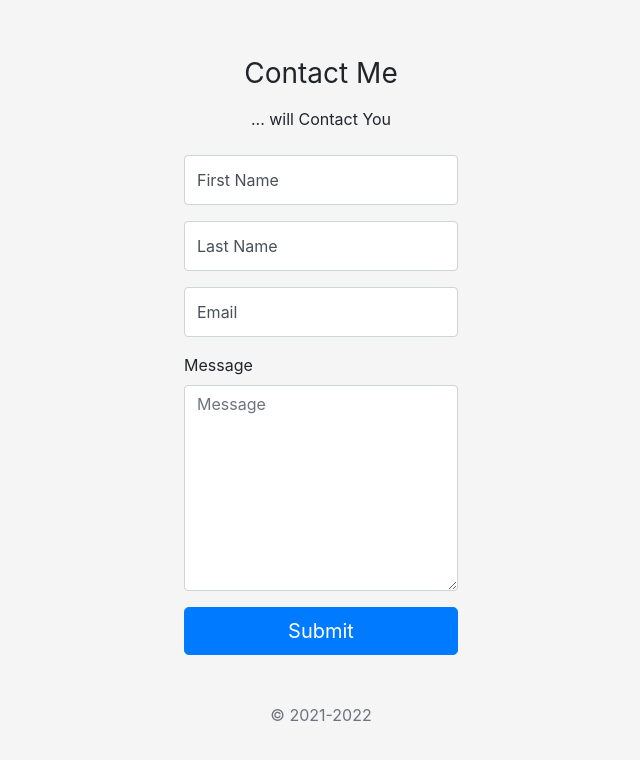
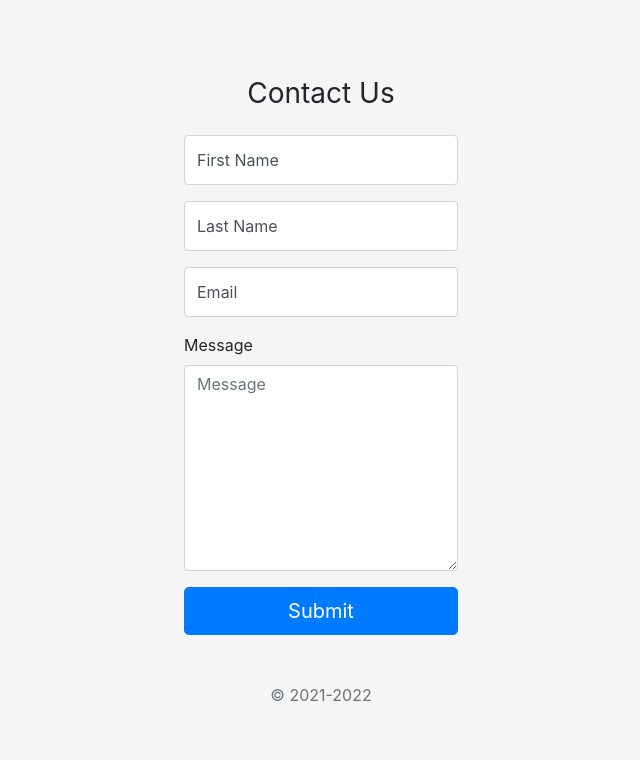
Before and after one commit to chromedia-chrisvelarde/tlb-contact-test, a Symfony app: template templates/contact/index.html.twig in a window 1280 px wide. Shown: the top 760 px of the page, without its empty margins (319-959 px from the left). Run offline with Twig, Linux system fonts and the light colour scheme; the template is opened without the code that fills it, so the values that code supplies are empty; form fields are guessed from the names that the template uses; some libraries are stand-ins or nearby versions.

Commit message:
minor copy changes

```diff
--- a/templates/contact/index.html.twig
+++ b/templates/contact/index.html.twig
@@ -9,8 +9,7 @@
     {{ form_start(form, {'action': path('contact_post_contact'), 'method': 'POST', 'attr': {'class': 'form-contact'}}) }}
 
         <div class="text-center mb-4">
-            <h1 class="h3 mb-3 font-weight-normal">Contact Me</h1>
-            <p>... will Contact You</p>
+            <h1 class="h3 mb-3 font-weight-normal">Contact Us</h1>
         </div>
 
         {% for error_message in app.flashes('error') %}
```
